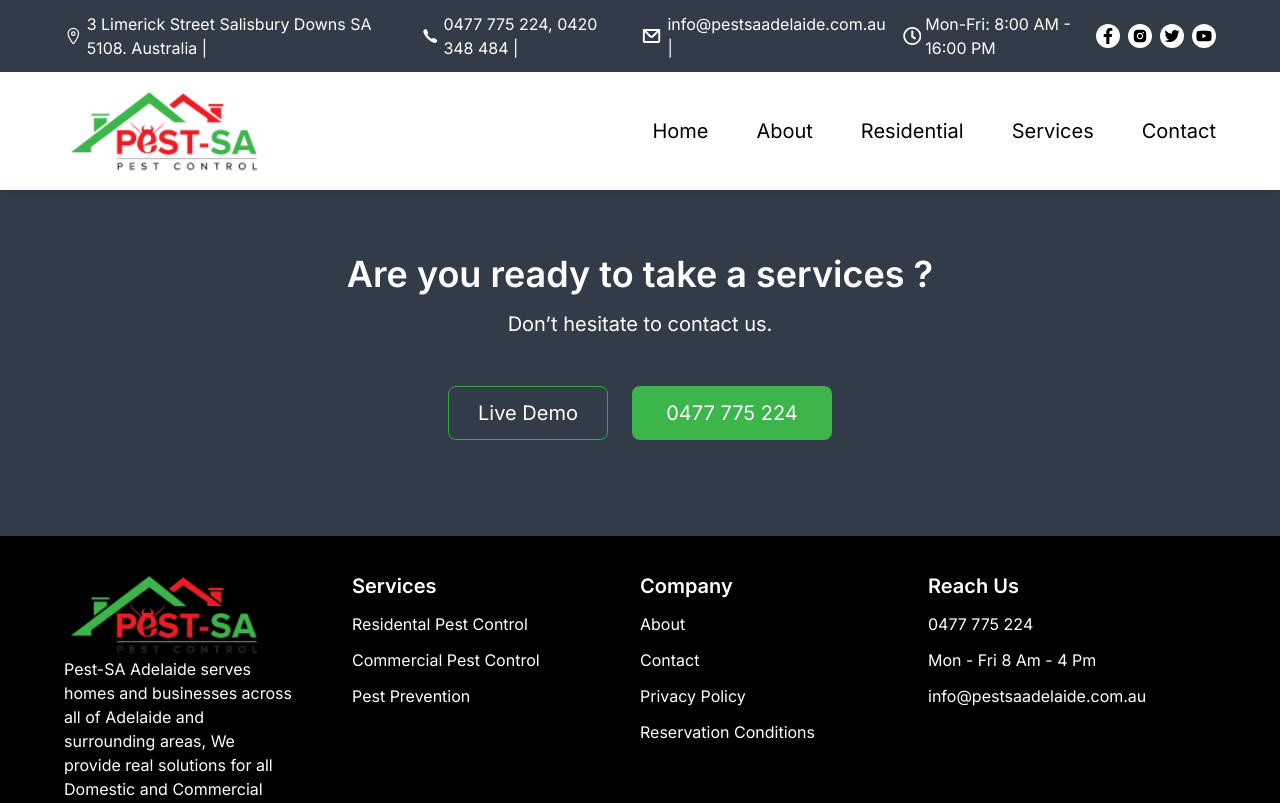
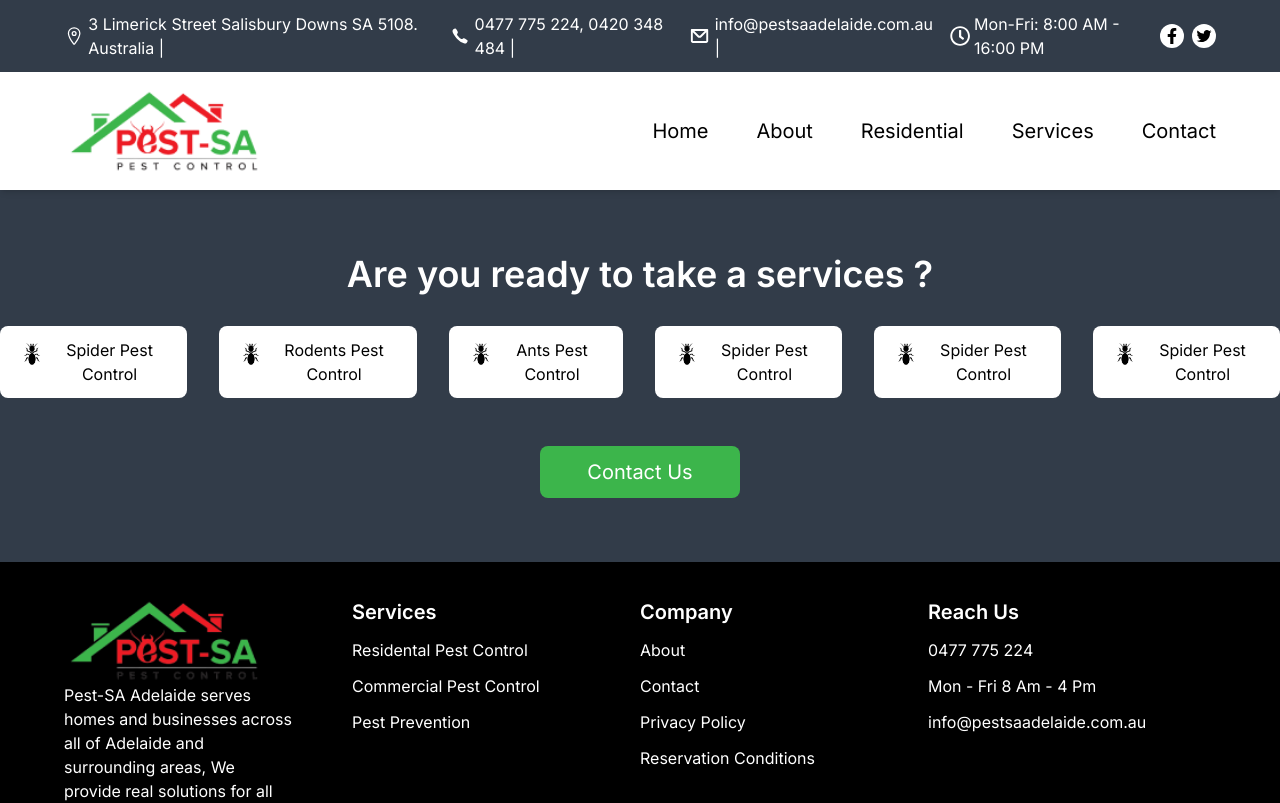
Before and after one commit to SagarGharti/Pest-Sa, a Next.js app: page /blog in a window 1280 px wide. Shown: the top 803 px of the page. Built offline with nearby package versions, Linux system fonts and the light colour scheme.

Commit message:
fixing: changes

```diff
--- a/src/app/Components/Card.jsx
+++ b/src/app/Components/Card.jsx
@@ -24,7 +24,7 @@
         </Typography>
       </CardContent>
       <CardActions className='justify-between px-4'>
-        <Button size="small" className='text-neutral border border-neutral-6 '>{buttonText1}</Button>
+        <Button size="small" className='text-neutral border-neutral-3'>{buttonText1}</Button>
         <Button size="small" className='bg-primary-3 text-white'>{buttonText2}</Button>
       </CardActions>
     </Card>
--- a/src/app/Components/Contact/index.jsx
+++ b/src/app/Components/Contact/index.jsx
@@ -1,18 +1,54 @@
 function ContactUs() {
     return (
       <div className="w-full py-[5%] bg-neutral-2 flex flex-col justify-center items-center gap-4">
-        <p className="text-white text-4xl font-semibold">
+       <div>
+       <p className="text-white text-4xl font-semibold text-center">
         Are you ready to take a services ?
         </p>
-        <p className="text-white text-xl">Don’t hesitate to contact us.</p>
+       <div className="flex gap-8 py-8">
+      <div className="bg-white p-3 rounded-lg flex px-4 ">
+      <img src="/termite.png" className="h-8 w-8"/>
+       <button>
+       Spider Pest Control
+        </button>
+      </div>
+       <div className="bg-white p-3 rounded-lg flex px-4">
+       <img src="/termite.png" className="h-8 w-8"/>
+       <button >
+        Rodents Pest Control
+        </button>
+       </div>
+        <div className="bg-white p-3 rounded-lg flex px-4">
+        <img src="/termite.png" className="h-8 w-8"/>
+        <button >
+        Ants Pest Control
+        </button>
+        </div>
+      <div className="bg-white p-3 rounded-lg flex px-4">
+      <img src="/termite.png" className="h-8 w-8"/>
+      <button >
+        Spider Pest Control
+        </button>
+      </div>
+       <div className="bg-white p-3 rounded-lg flex px-4">
+       <img src="/termite.png" className="h-8 w-8"/>
+       <button >
+        Spider Pest Control
+        </button>
+       </div>
+     <div className="bg-white p-3 rounded-lg flex px-4">
+     <img src="/termite.png" className="h-8 w-8"/>
+     <button >
+        Spider Pest Control
+        </button>
+     </div>
+       </div>
+        </div>
 
-       <div className="flex gap-6 py-8">
-       <button className="border border-primary-3 text-white p-3 rounded-lg text-xl w-40">
-         Live Demo
-        </button>
+       <div className="flex gap-6 ">
+
         <button className="bg-primary-4 text-white p-3 rounded-lg text-xl w-50">
-          {" "}
-          0477 775 224{" "}
+         Contact Us
         </button>
        </div>
       </div>
--- a/src/app/Components/Footer/index.jsx
+++ b/src/app/Components/Footer/index.jsx
@@ -43,11 +43,8 @@
             <div className="flex gap-4">
               <FaFacebookF />
               <IoLogoTwitter />
-              <FaLinkedinIn />
-              <FaYoutube />
-              <AiFillInstagram />
+
             </div>
-            <p>Made with Creatt by Studios</p>
           </div>
         </div>
       </div>
--- a/src/app/Components/Header/index.jsx
+++ b/src/app/Components/Header/index.jsx
@@ -30,15 +30,11 @@
             <div className="bg-white rounded-full p-1">
               <FaFacebookF />
             </div>
-            <div className="bg-white rounded-full p-1">
-              <AiFillInstagram />
-            </div>
+
             <div className="bg-white rounded-full p-1">
               <IoLogoTwitter />
             </div>
-            <div className="bg-white rounded-full p-1">
-              <FaYoutube />
-            </div>
+
           </div>
         </div>
       </div>
--- /dev/null
+++ b/src/app/Components/Icon/LeftArrow.jsx
@@ -0,0 +1,11 @@
+function LeftArrow(){
+    return(
+        <div>
+            <svg width="14" height="22" viewBox="0 0 14 22" fill="none" xmlns="http://www.w3.org/2000/svg">
+<path d="M1.09375 10.25L10.1875 1.10938C10.6562 0.6875 11.3594 0.6875 11.7812 1.10938L12.8594 2.1875C13.2812 2.60938 13.2812 3.3125 12.8594 3.78125L5.64062 11L12.8594 18.2656C13.2812 18.7344 13.2812 19.4375 12.8594 19.8594L11.7812 20.9375C11.3594 21.3594 10.6562 21.3594 10.1875 20.9375L1.09375 11.7969C0.671875 11.375 0.671875 10.6719 1.09375 10.25Z" fill="white"/>
+</svg>
+
+        </div>
+    )
+}
+export default LeftArrow;
--- /dev/null
+++ b/src/app/Components/Icon/RightArrow.jsx
@@ -0,0 +1,10 @@
+function RightArrow(){
+    return(
+        <div>
+           <svg width="14" height="22" viewBox="0 0 14 22" fill="none" xmlns="http://www.w3.org/2000/svg">
+<path d="M12.8594 11.7969L3.76562 20.9375C3.29688 21.3594 2.59375 21.3594 2.17188 20.9375L1.09375 19.8594C0.671875 19.4375 0.671875 18.7344 1.09375 18.2656L8.3125 11L1.09375 3.78125C0.671875 3.3125 0.671875 2.60938 1.09375 2.1875L2.17188 1.10938C2.59375 0.6875 3.29688 0.6875 3.76562 1.10938L12.8594 10.25C13.2812 10.6719 13.2812 11.375 12.8594 11.7969Z" fill="white"/>
+</svg>
+        </div>
+    )
+}
+export default RightArrow;
--- a/src/app/about/page.jsx
+++ b/src/app/about/page.jsx
@@ -21,7 +21,7 @@
             <p className="text-lg ">customer based services, which always put you first.</p>
             </div>
           <div className="flex justify-center">
-          <button className=" bg-primary-3 text-white py-3 rounded-full px-6">contact us</button>
+          <button className=" bg-primary-3 text-white py-3 rounded-lg px-6">contact us</button>
           </div>
         </div>
     )
--- a/src/app/home.js
+++ b/src/app/home.js
@@ -12,6 +12,8 @@
 import { FcGoogle } from "react-icons/fc";
 import { BiSolidMessageRoundedDetail } from "react-icons/bi";
 import { IoIosClose } from "react-icons/io";
+import LeftArrow from "./Components/Icon/LeftArrow";
+import RightArrow from "./Components/Icon/RightArrow";
 
 function HeroSection() {
   const [isFormOpen, setIsFormOpen] = useState(false);
@@ -354,6 +356,14 @@
             </div>
           </div>
         </div>
+        <div className="flex gap-2 justify-center pt-10">
+          <button className="bg-secondary-3 px-4 py-3 rounded-lg">
+            <LeftArrow/>
+          </button>
+          <button className="bg-secondary-3 px-4 py-3 rounded-lg">
+            <RightArrow/>
+          </button>
+        </div>
       </div>
     </div>
   );
```
Also changed, not shown: public/LeftArrow.svg (added), public/RightArrow.svg (added).
